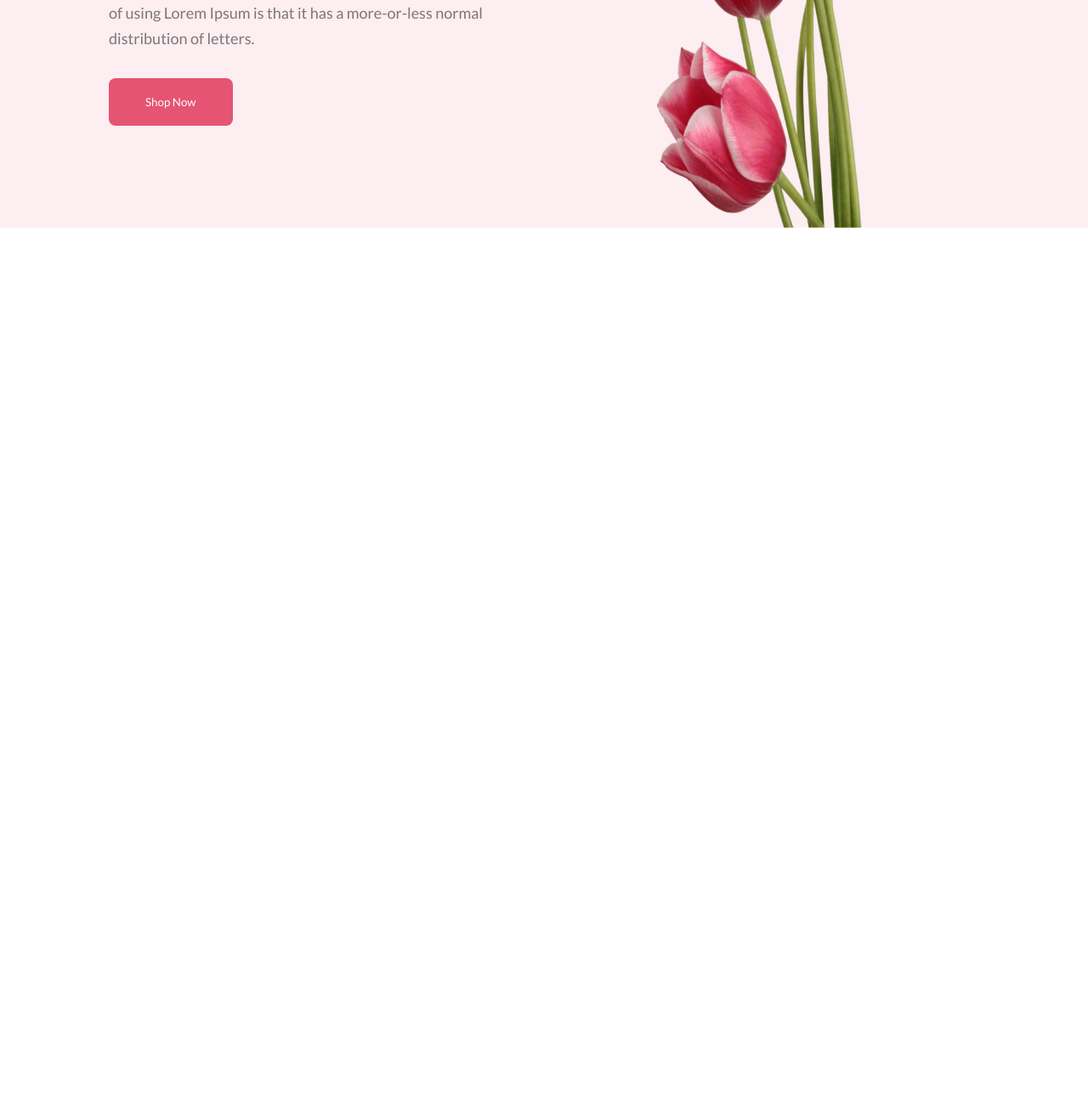
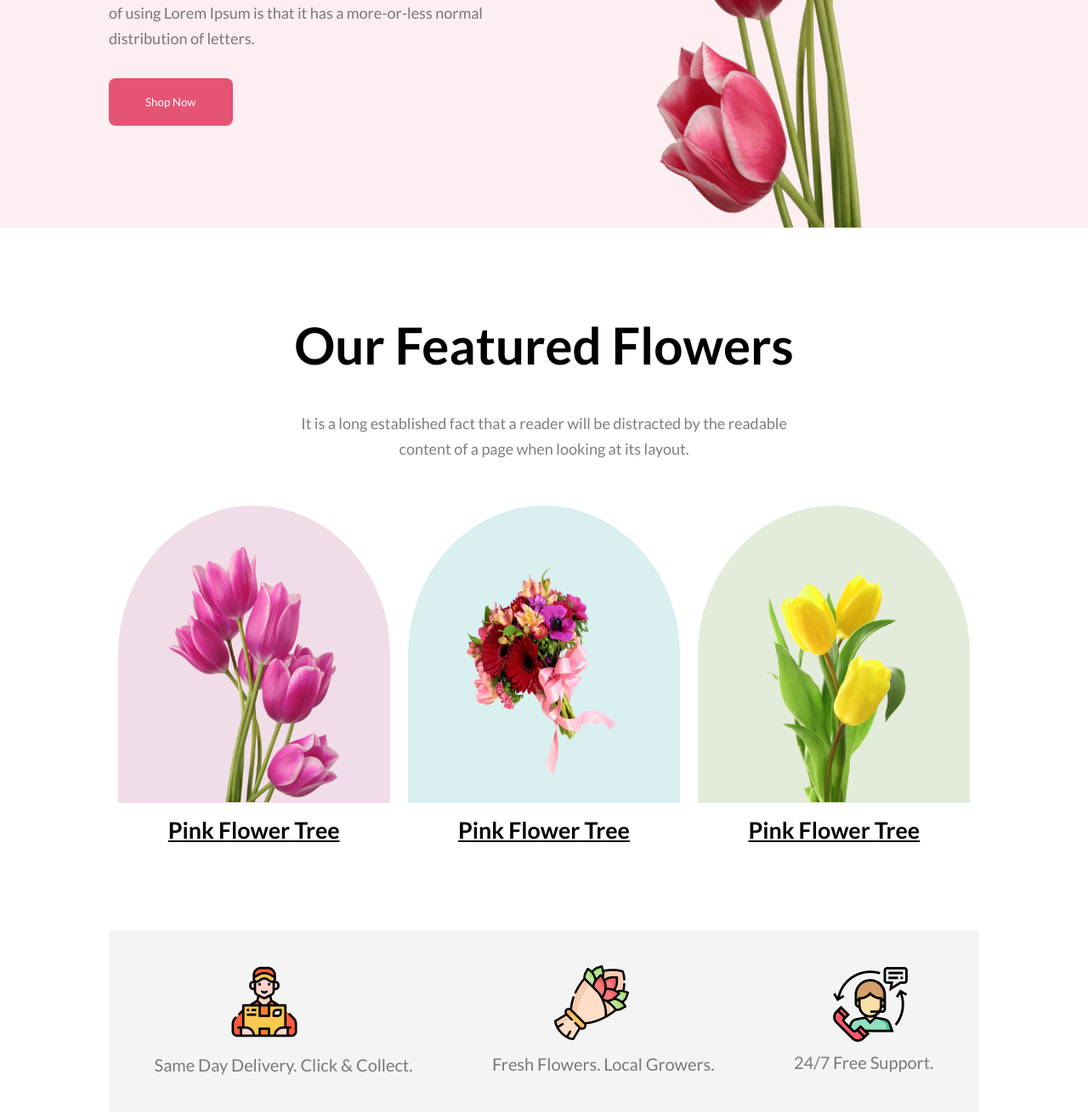
Before and after one commit to Shamsul-Alam-Reza/online-flower-shop, a plain HTML site: page index.html in a window 1280 px wide. Shown: the part 532-1843 px from the top of the page at 85% size. Before the commit the page ends 803 px from the top, so only its background shows below. Drawn offline with Linux system fonts and the light colour scheme.

Commit message:
Our Featured Flowers & Hot Deal section Added

```diff
--- a/CSS/style.css
+++ b/CSS/style.css
@@ -57,3 +57,103 @@ header{
     border: none;
 }
 /* End Of Header Section */
+
+.tittle{
+    margin-top: 8%;
+    text-align: center;
+    font-size: 40px;
+    font-weight: 800;
+
+}
+.paragraph{
+    margin-top: 4%;
+    color: rgba(39, 39, 39, 0.60);
+    text-align: center;
+    font-size: 18px;
+    font-weight: 400;
+    line-height: 30px;
+}
+/* .flower-paragraph, .flower-title{
+    text-align: center;
+} */
+
+.flowers-container{
+    display: flex;
+    justify-content: space-around;
+    align-items: center;
+    margin-top: 5%;
+    margin-bottom: 10%;
+}
+.flower-bg1{
+    background-color: #F1DDE7;
+}
+.flower-bg2{
+    background: #D9EFF0;
+}
+.flower-bg3{
+    background-color: #E3EBDB;
+}
+.flower-bg1, .flower-bg2, .flower-bg3{
+    border-top-left-radius: 50%;
+    border-top-right-radius: 50%;
+    width: 320px;
+    height: 350px;
+}
+.flower-bg1 img, .flower-bg3 img{
+    width: 200px;
+    height: 300px;
+    padding-top: 15.5%;
+}
+.flower-bg2 img{
+    width: 200px;
+    height: 250px;
+    padding-top: 22%;
+}
+.flowers-container h6{
+    margin-top: 5%;
+}
+
+.icons{
+    display: flex;
+    justify-content: space-evenly;
+    align-items: center;
+    background-color: #F4F4F4;
+}
+.icon{
+    padding: 40px 40px;
+}
+.icon img{
+    padding-left: 28%;
+}
+.icon P{
+    font-size: 20px;
+}
+.hot-deal{
+    background-color: #FDF6F8;
+}
+.hot-deal-container{
+    display: flex;
+    justify-content: space-around;
+    align-items: center;
+    margin-top: 8%;
+    padding: 7% 8%;
+}
+.mark{
+    color: #E55473;
+}
+.deal-title{
+    text-align: center;
+    font-size: 30px;
+}
+.deal-p{
+    padding-top: 6%;
+    padding-bottom: 3%;
+    width: 90%;
+    margin: auto;
+}
+.deal-btn{
+   text-align: center;
+}
+.hot-deal-info{
+    width: 50%;
+}
--- a/index.html
+++ b/index.html
@@ -27,7 +27,63 @@
             </section>
         </nav>
     </header>
-    <main></main>
+    <!-- Main section started -->
+    <main>
+        <section class="main-container container-wide tittle">
+            <h2 class="flower-title">Our Featured Flowers</h2>
+            <p class="flower-paragraph paragraph">
+                It is a long established fact that a reader will be distracted by the readable <br>
+                content of a page when looking at its layout.
+            </p>
+            <section class="flowers-container">
+                <div class="flower-box">
+                    <div class="flower-bg1"><img src="./images/pngwing 6.png" alt=""></div>
+                    <h6><u>Pink Flower Tree</u></h6>
+                </div>
+                <div class="flower-box">
+                    <div class="flower-bg2"><img src="./images/pngwing 5.png" alt=""></div>
+                    <h6><u>Pink Flower Tree</u></h6>
+                </div>
+                <div class="flower-box">
+                    <div class="flower-bg3"><img src="./images/pngwing 7.png" alt=""></div>
+                    <h6><u>Pink Flower Tree</u></h6>
+                </div>
+            </section>
+        </section>
+        <section class="container-wide icons">
+            <div class="icon">
+                <img src="./images/Group 57.png" alt="">
+                <p class="paragraph">Same Day Delivery. Click & Collect.</p>
+            </div>
+            <div class="icon">
+                <img src="./images/Group 58.png" alt="">
+                <p class="paragraph">Fresh Flowers. Local Growers.</p>
+            </div>
+            <div class="icon">
+                <img src="./images/Group 59.png" alt="">
+                <p class="paragraph">24/7 Free Support.</p>
+            </div>
+        </section>
+        <section class="hot-deal"></section>
+        <section class="hot-deal">
+            <section class="hot-deal-container container-wide">
+                <section class="hot-deal-info">
+                    <h1 class="deal-title">Hot Deal ! Sale Up To 25% <span class="mark">Off</span></h1>
+                    <p class="paragraph deal-p">
+                        It is a long established fact that a reader will be distracted by the readable
+                        content of a page when looking at its layout.
+                    </p>
+                    <div class="deal-btn">
+                        <button class="btn">Sign up</button>
+                    </div>
+                </section>
+                <section class="hot-deal-pic">
+                    <img src="./images/pngwing 8.png" alt="">
+                </section>
+            </section>
+        </section>
+
+    </main>
     <footer></footer>
 </body>
 </html>
```
